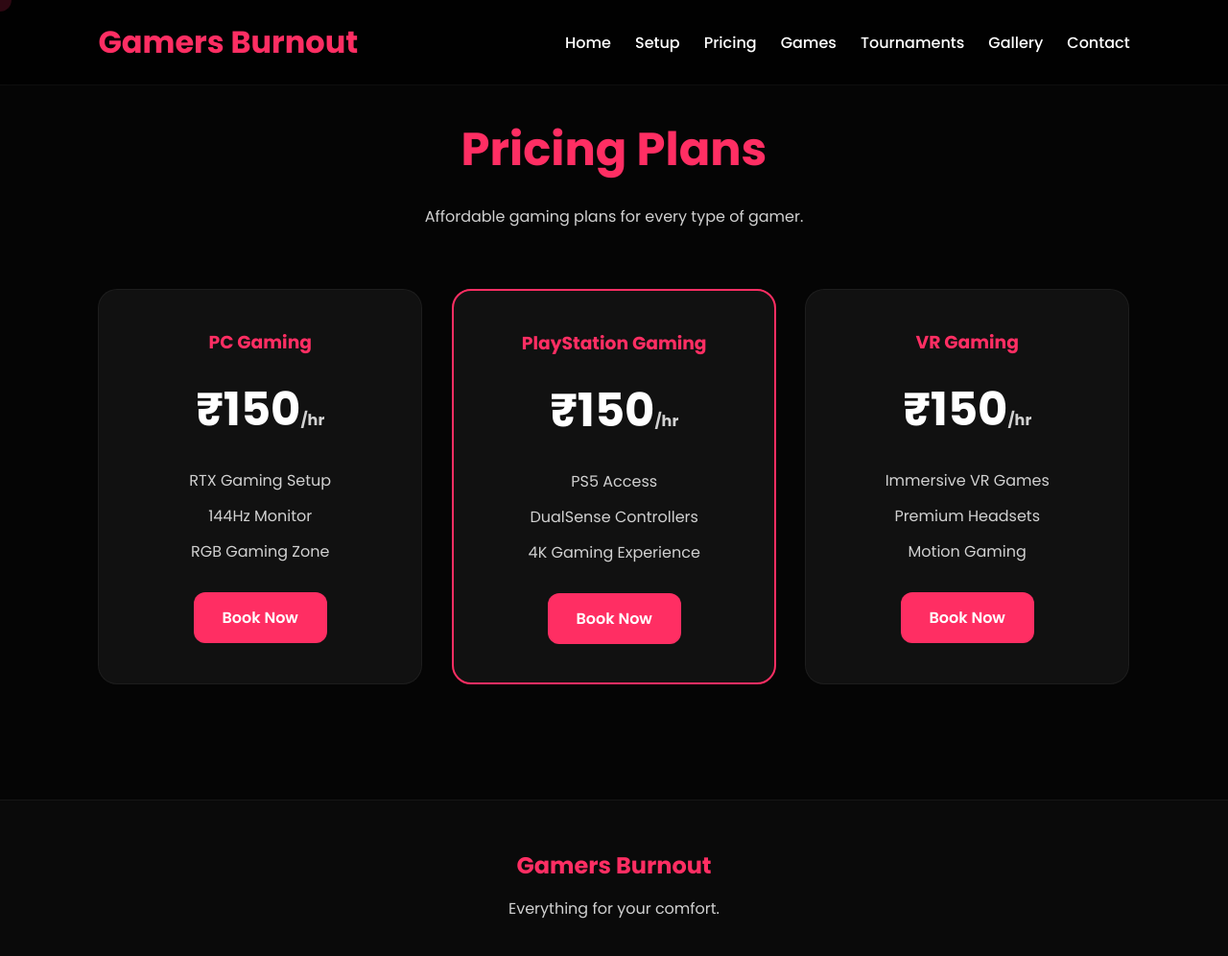
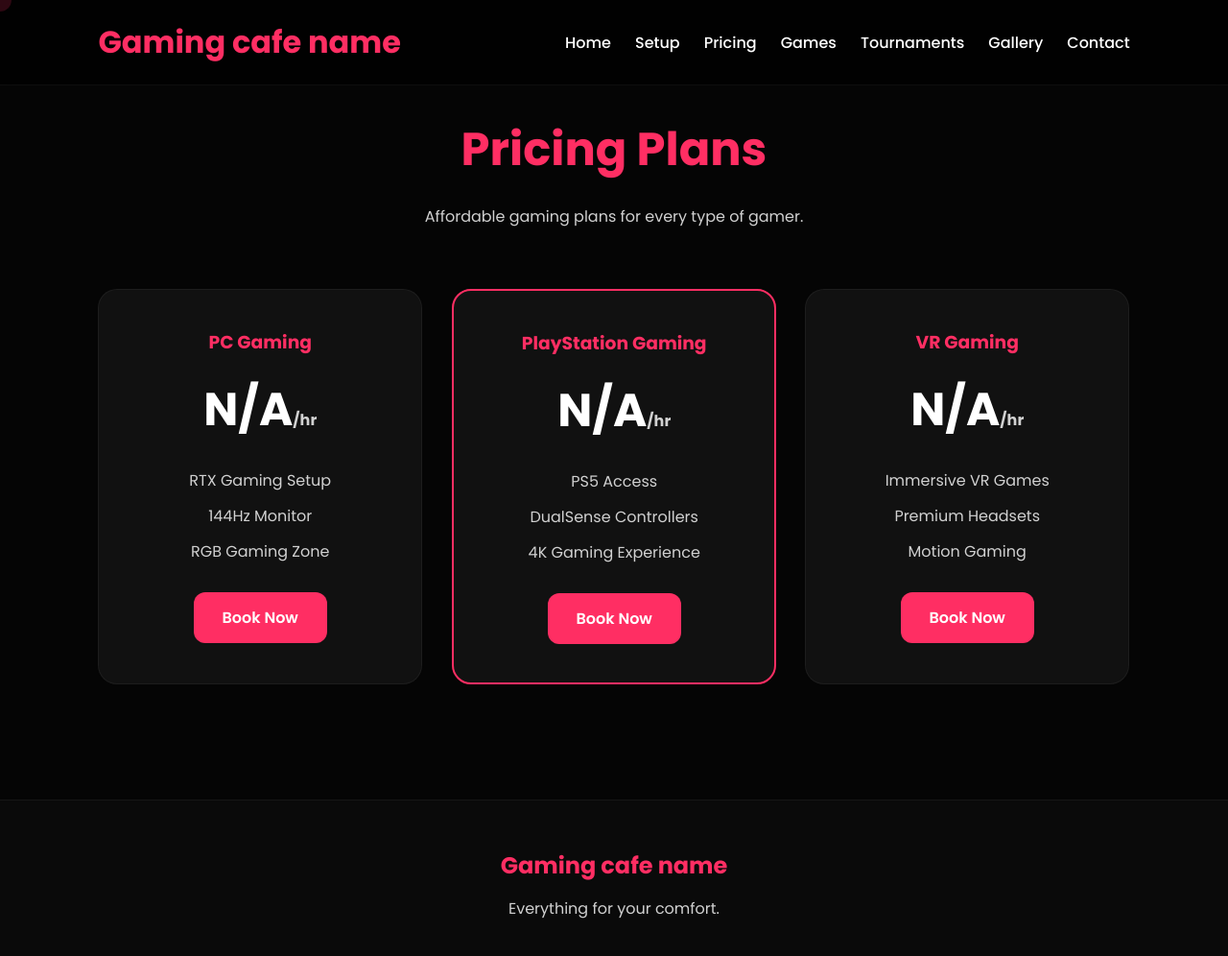
Before and after one commit to ktshgsg/cafe-website, a website: page public/pricing.html in a window 1280 px wide. Shown: the whole page at 96% size. Drawn offline with Linux system fonts and the light colour scheme.

Commit message:
Update pricing page with generic cafe name

```diff
--- a/public/pricing.html
+++ b/public/pricing.html
@@ -3,8 +3,8 @@
 <head>
     <meta charset="UTF-8">
     <meta name="viewport" content="width=device-width, initial-scale=1.0">
-    <meta name="description" content="Gamers Burnout Gaming Cafe">
-    <title>Pricing | Gamers Burnout</title>
+    <meta name="description" content="Gaming cafe name">
+    <title>Pricing | Gaming cafe name</title>
     <link rel="stylesheet" href="style.css">
 </head>
 
@@ -14,7 +14,7 @@
 
     <nav>
 
-        <h1>Gamers Burnout</h1>
+        <h1>Gaming cafe name</h1>
 
         <ul class="nav-links">
             <li><a href="index.html">Home</a></li>
@@ -48,7 +48,7 @@
 
             <h3>PC Gaming</h3>
 
-            <h1>₹150<span>/hr</span></h1>
+            <h1>N/A<span>/hr</span></h1>
 
             <ul>
                 <li>RTX Gaming Setup</li>
@@ -66,7 +66,7 @@
 
             <h3>PlayStation Gaming</h3>
 
-            <h1>₹150<span>/hr</span></h1>
+            <h1>N/A<span>/hr</span></h1>
 
             <ul>
                 <li>PS5 Access</li>
@@ -84,7 +84,7 @@
 
             <h3>VR Gaming</h3>
 
-            <h1>₹150<span>/hr</span></h1>
+            <h1>N/A<span>/hr</span></h1>
 
             <ul>
                 <li>Immersive VR Games</li>
@@ -104,7 +104,7 @@
 
 <footer>
 
-    <h2>Gamers Burnout</h2>
+    <h2>Gaming cafe name</h2>
 
     <p>
         Everything for your comfort.
```
